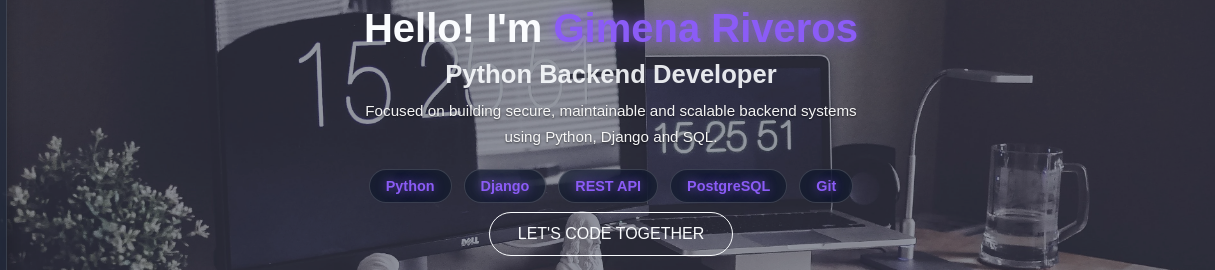
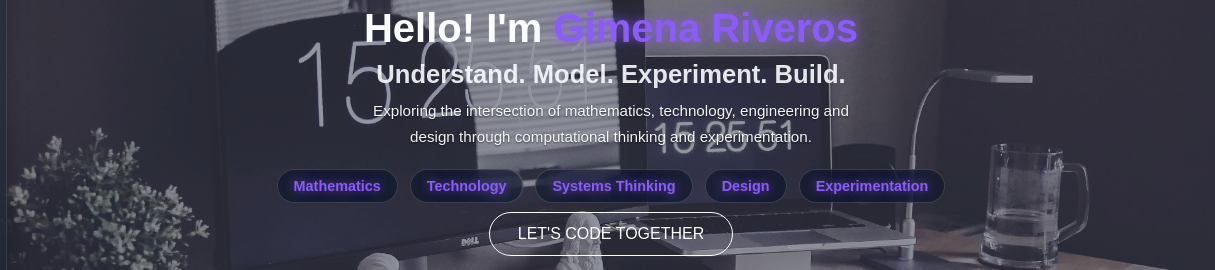
Before and after one commit to Gimena-Riveros/Gimena-Riveros.github.io, a plain HTML site: page index.html in a window 1280 px wide. Shown: the part 229-499 px from the top of the page, 65-1280 px from the left. Drawn offline with nearby package versions, Linux system fonts and the light colour scheme; no server answers.

Commit message:
Update index.html
Giro de 180 en portfolio, mostramos progreso de formacion. MGR

```diff
--- a/index.html
+++ b/index.html
@@ -37,12 +37,13 @@
 
     <ul class="nav-list">
       <li><a href="index.html" target="_self"><i class="fa-solid fa-house-chimney-window"></i><span>Home</span></a></li>
-      <li><a href="#" target="_blank"><i class='bx bx-briefcase'></i> <span>Projects</span></a></li>
-      <li><a href="skills.html" target="_self"><i class="fa-solid fa-screwdriver-wrench"></i> <span>Stack</span></a></li>
+      <li><a href="#" target="_blank"><i class='bx bx-briefcase'></i> <span>Bitacora</span></a></li> <!-- Projects -->
+      <li><a href="skills.html" target="_self"><i class="fa-solid fa-screwdriver-wrench"></i> <span>Knowledge</span></a></li> <!-- Stack -->
       <li><a href="#" target="_self"><i class='bx bxs-user'></i> <span>About</span></a></li>
       <li><a href="https://github.com/Gimena-Riveros/" target="_blank"><i class="fa-brands fa-github"></i> <span>GitHub</span></a></li>
-      <li><a href="https://www.linkedin.com/in/gimena-riveros-a51a732b0/" target="_blank"><i class="fa-brands fa-linkedin"></i> <span>LinkedIn</span></a></li>
-      <li><a href="https://www.instagram.com/gimena.start.up/" target="_blank"><i class="fa-solid fa-earth-americas"></i> <span>Contact</span></a></li>
+      <li><a href="#" target="_blank"><i class="fa-brands fa-linkedin"></i> <span>Engineering</span></a></li>
+      <!-- <li><a href="https://www.linkedin.com/in/gimena-riveros-a51a732b0/" target="_blank"><i class="fa-brands fa-linkedin"></i> <span>LinkedIn</span></a></li> -->
+      <li><a href="#" target="_blank"><i class="fa-solid fa-earth-americas"></i> <span>Contact</span></a></li>
       <!-- THEME SWITCH -->
       <li><a href="#" id="themeToggle"><i class="fa-solid fa-moon"></i><span>Theme</span></a></li>
     </ul>
@@ -65,18 +66,26 @@
     <section class="presentation">
       <img src="img/PhotoSlack.webp" alt="Gimena Riveros">
       <h1>Hello! I'm <span>Gimena Riveros</span></h1>
-      <h2>Python Backend Developer</h2>
-      <p>Focused on building secure,
+      <h2>Understand. Model. Experiment. Build.</h2> <!-- Python Backend Developer -->
+      <p>Exploring the intersection of mathematics, technology,
+        engineering and design through
+        computational thinking and experimentation.</p>
+      <!-- <p>Focused on building secure,
       maintainable and scalable backend systems
-      using Python, Django and SQL.</p>
+      using Python, Django and SQL.</p> -->
 
       <!-- <p>Django • APIs • SQL • Clean Code</p> -->
       <div class="tech-stack">
-        <span>Python</span>
+        <span>Mathematics</span>
+        <span>Technology</span>
+        <span>Systems Thinking</span>
+        <span>Design</span>
+        <span>Experimentation</span>
+        <!-- <span>Python</span>
         <span>Django</span>
         <span>REST API</span>
         <span>PostgreSQL</span>
-        <span>Git</span>
+        <span>Git</span> -->
       </div>
 
       <a href="https://www.linkedin.com/in/gimena-riveros-a51a732b0/" target="_blank">LET'S CODE TOGETHER</a>
@@ -87,8 +96,8 @@
   <div id="festivo-modal" class="modal-oculto">
     <div class="modal-contenido">
       <span id="cerrar-modal" class="cerrar">&times;</span>
-      <h2 id="modal-titulo">¡Feliz día!</h2>
-      <p id="modal-mensaje">Mensaje personalizado del día festivo.</p>
+      <h2 id="modal-titulo">¡ Amor Fati !</h2>
+      <p id="modal-mensaje">Pero tambien Memento Mori . . .</p>
     </div>
   </div>
 
```
